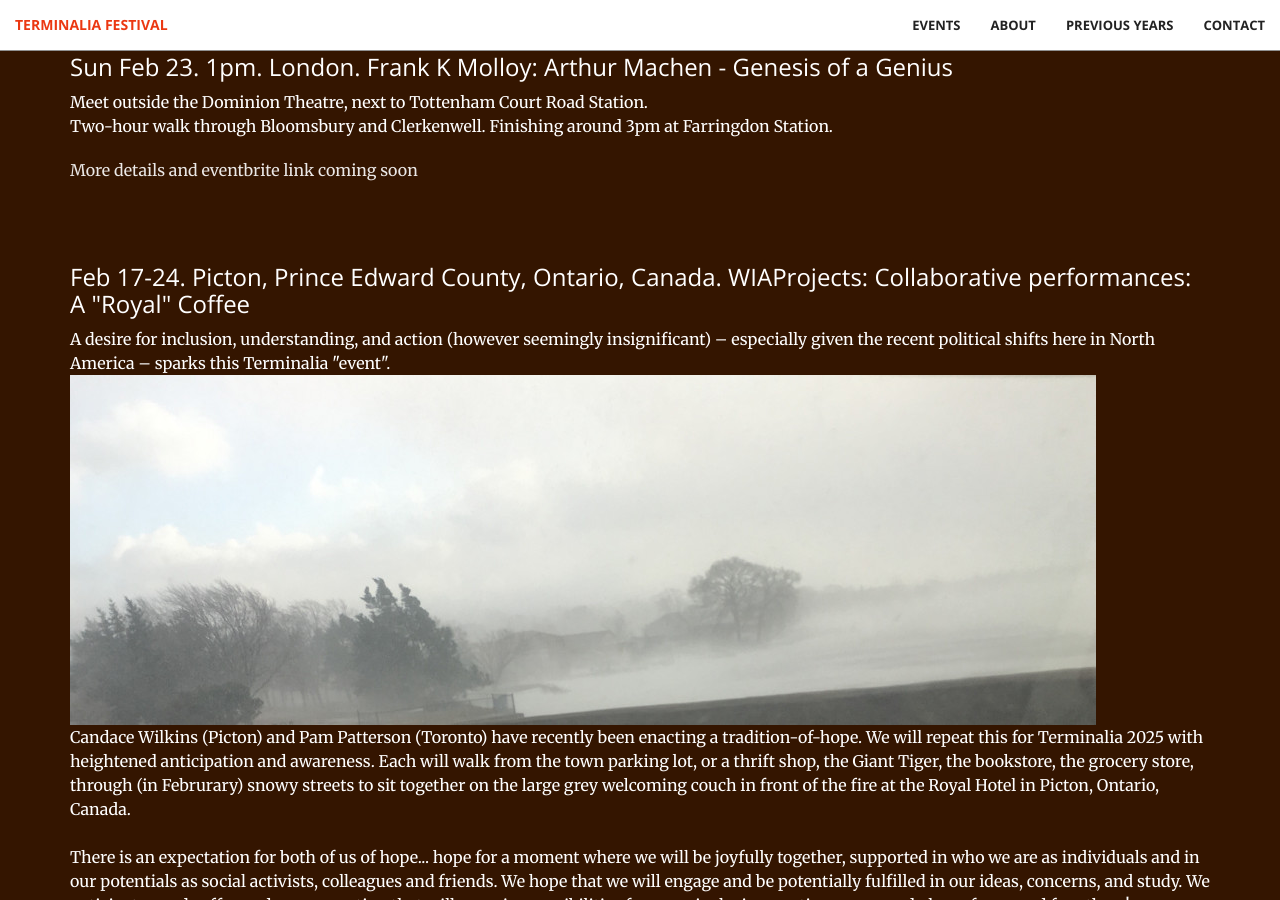
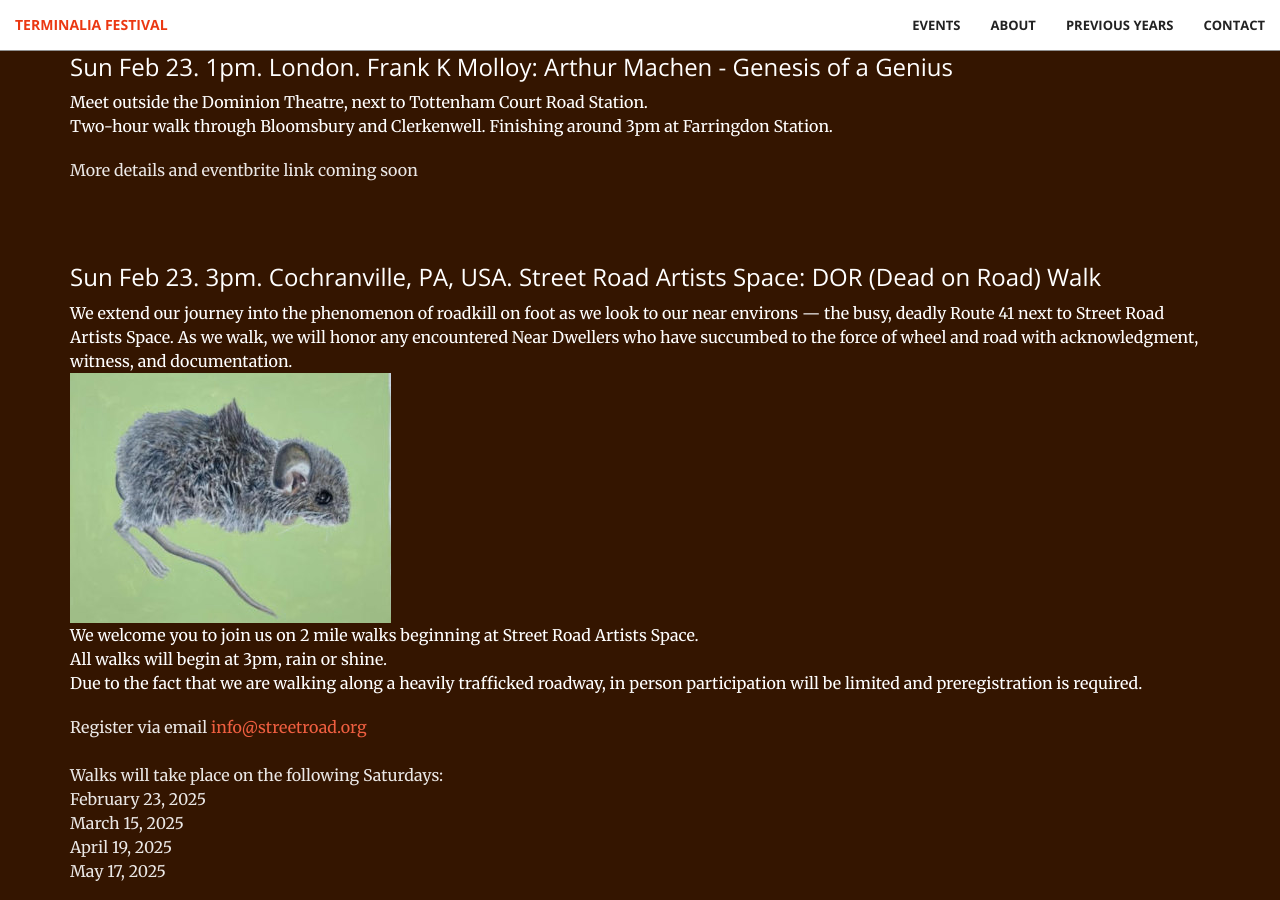
Before and after one commit to timwaters/terminalia, a Jekyll site: the page built from index.html, in a window 1280 px wide and 900 px high, scrolled down 1743 px. Built offline with Jekyll 4.4.1, drawn with Linux system fonts in a browser that asks for light colours; some of the changed text lies outside the part shown.

Commit message:
add lou florence event in usa

```diff
--- a/_includes/events.html
+++ b/_includes/events.html
@@ -22,6 +22,40 @@
           </p>
           <p class="text-faded">
             More details and eventbrite link coming soon
+          </p>
+        </div>
+
+
+        <div class="col-lg-12 col-lg-offset-0 text-left event">
+
+          <h3>Sun Feb 23. 3pm. Cochranville, PA, USA. Street Road Artists Space: DOR (Dead on Road) Walk </h3>
+
+
+          <p class="text">
+            We extend our journey into the phenomenon of roadkill on foot as we look to our near environs — the busy, deadly Route 41 next to Street Road Artists Space. As we walk, we will honor any encountered Near Dwellers who have succumbed to the force of wheel and road with acknowledgment, witness, and documentation.<br />
+            <img src="/img/past/2025/Mouse_by_Lou_Florence.jpg" alt="Mouse by Lou Florence"><br />
+            We welcome you to join us on 2 mile walks beginning at Street Road Artists Space.<br />
+
+            All walks will begin at 3pm, rain or shine.<br />
+
+            Due to the fact that we are walking along a heavily trafficked roadway, in person participation will be limited and preregistration is required.
+          </p>
+          <p class="text-faded">
+              Register via email <a href="mailto:info@streetroad.org">info@streetroad.org</a><br /><br />
+
+              Walks will take place on the following Saturdays:<br />
+
+              February 23, 2025<br />
+              March 15, 2025<br />
+              April 19, 2025<br />
+              May 17, 2025<br />
+              <br />
+              Not local? We invite you to walk a section of roadway of your choosing to document any DOR’s you may encounter. Send contributions such as photos, written description, drawings or observations etc. to info@streetroad.org.
+              <br />
+              These and materials collected/created by participants at Street Road will be added <a href="https://www.streetroad.org/near-dwellers-as-roadkill.html">to our website</a> throughout the course of the exhibition.  <br />
+              <img src="/img/past/2025/Turkey_Vulture_by_Lou_Florence.jpg" alt="Turkey Vulture by Lou Florence">
+              <br />
+              The walks are in conjunction with <a href="https://www.streetroad.org/near-dwellers-as-roadkill.html">Lou Florence's exhibition "Near Dwellers As Roadkill"</a>  at Street Road Artists Space in Cochranville, PA.
           </p>
         </div>
 
```
Also changed, not shown: img/past/2025/Mouse_by_Lou_Florence.jpg (added), img/past/2025/Turkey_Vulture_by_Lou_Florence.jpg (added).
